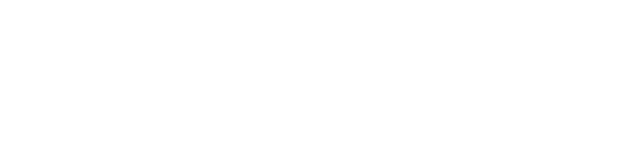
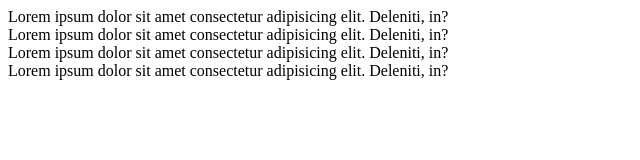
Before and after one commit to Art-Smirnov/test, a plain HTML site: page index.html in a window 1280 px wide. Shown: the whole page, without its empty margins (0-640 px from the left). Drawn offline with Linux system fonts and the light colour scheme.

Commit message:
Update index.html

```diff
--- a/index.html
+++ b/index.html
@@ -5,5 +5,22 @@
     <meta name="viewport" content="width=device-width, initial-scale=1.0" />
     <title>Document</title>
   </head>
-  <body></body>
+  <body>
+    <section class="slider">
+      <div class="slider__wrapper">
+        <div class="slider__item">
+          <span class="slidet__content">Lorem ipsum dolor sit amet consectetur adipisicing elit. Deleniti, in?</span>
+        </div>
+        <div class="slider__item">
+          <span class="slidet__content">Lorem ipsum dolor sit amet consectetur adipisicing elit. Deleniti, in?</span>
+        </div>
+        <div class="slider__item">
+          <span class="slidet__content">Lorem ipsum dolor sit amet consectetur adipisicing elit. Deleniti, in?</span>
+        </div>
+        <div class="slider__item">
+          <span class="slidet__content">Lorem ipsum dolor sit amet consectetur adipisicing elit. Deleniti, in?</span>
+        </div>
+      </div>
+    </section>
+  </body>
 </html>
```
